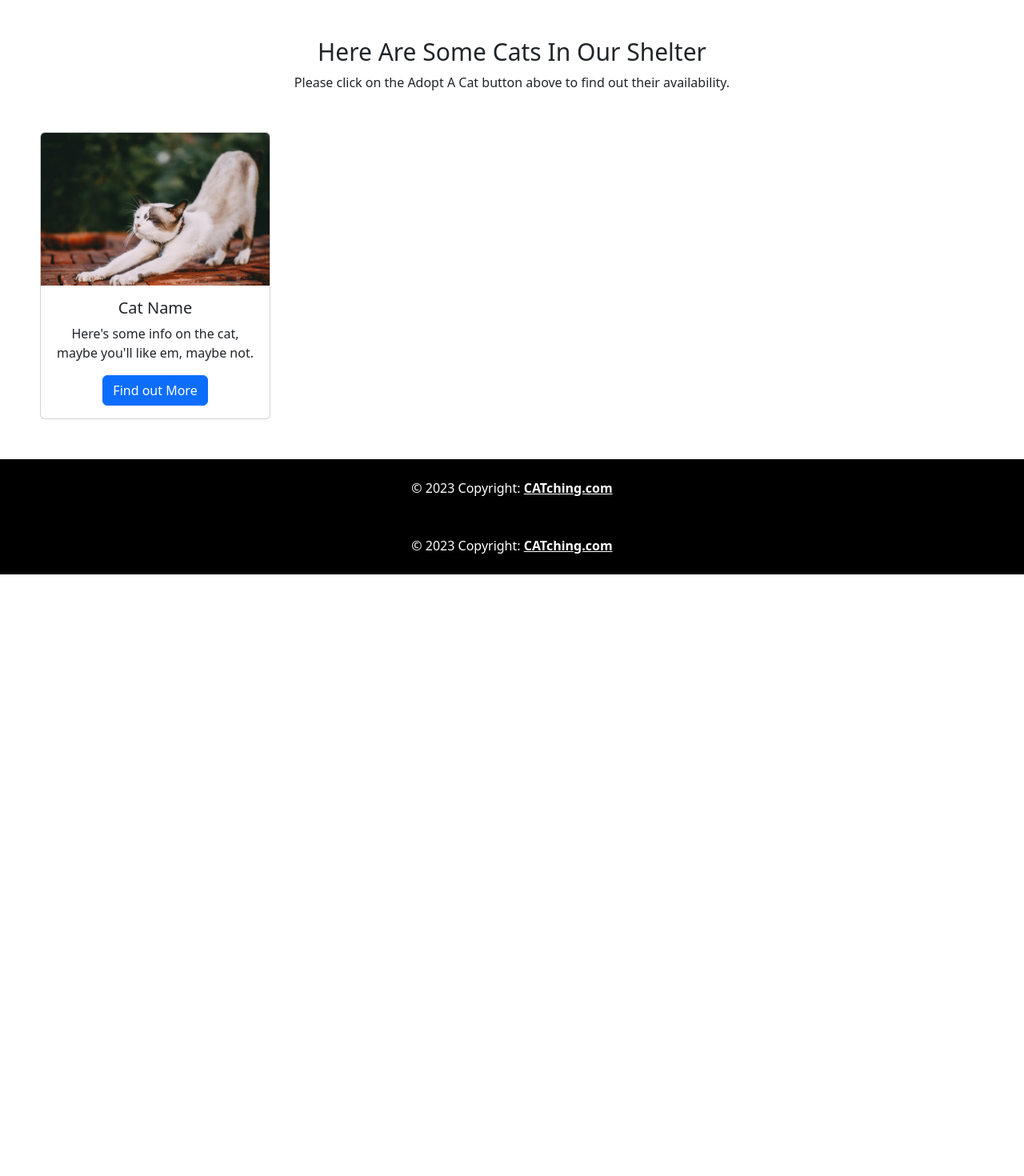
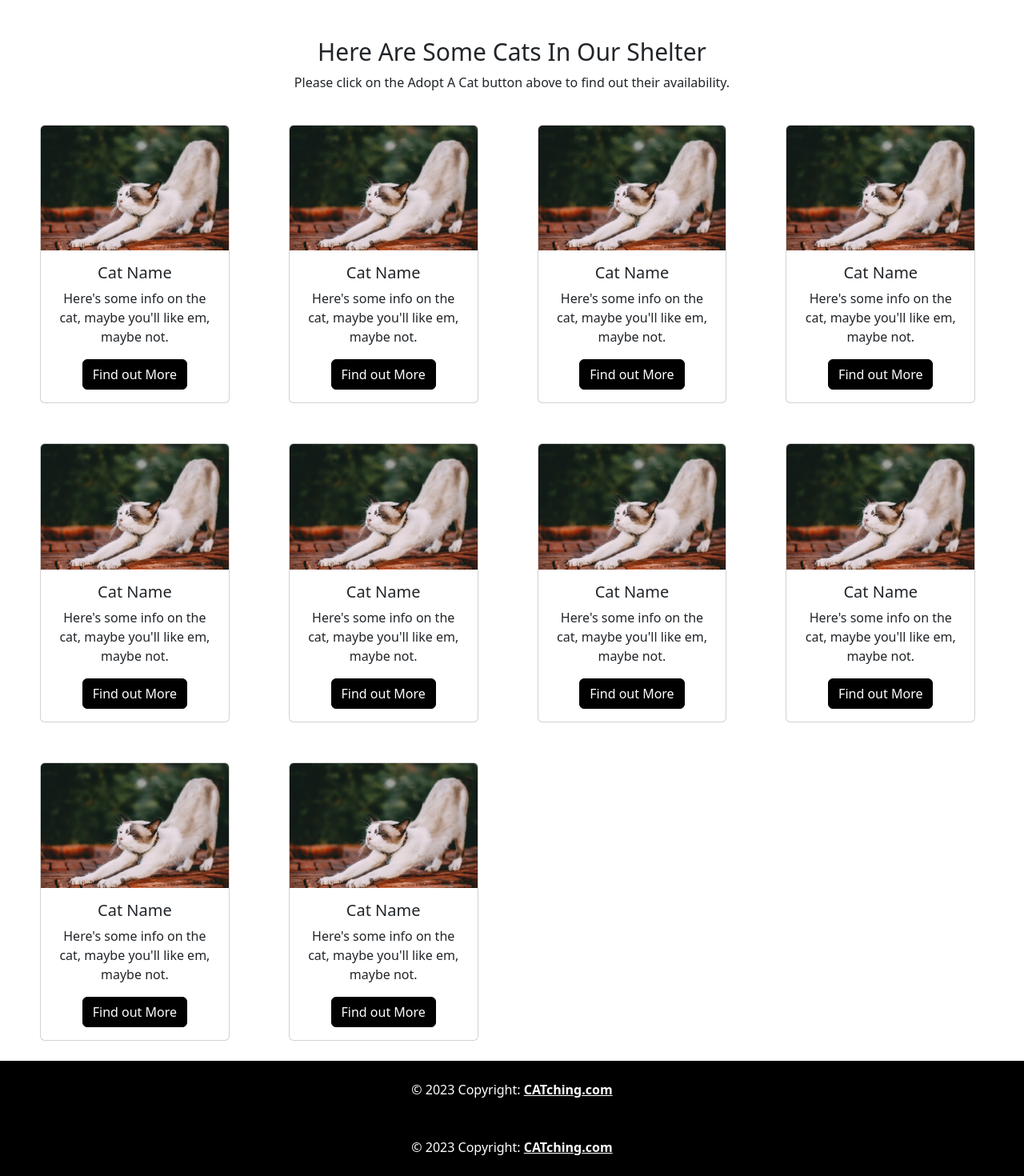
Before and after one commit to ilham-yassin/CATching-app-tutorial, a Vue app: page /home in a window 1280 px wide. Shown: the part 771-2241 px from the top of the page at 80% size. Before the commit the page ends 1489 px from the top, so only its background shows below. Built offline with nearby package versions, Linux system fonts and the light colour scheme.

Commit message:
feat: created card component for the content page

```diff
--- a/src/components/CatCard.vue
+++ b/src/components/CatCard.vue
@@ -1,10 +1,117 @@
 <template>
-    <div class="card" style="width: 18rem;">
+    <!-- <div class="card" style="width: 18rem;">
         <img src="../assets/cat01.jpg" class="card-img-top" alt="...">
         <div class="card-body">
             <h5 class="card-title">Cat Name</h5>
             <p class="card-text">Here's some info on the cat, maybe you'll like em, maybe not.</p>
             <a href="#" class="btn btn-primary">Find out More</a>
+        </div>
+    </div>
+
+    <div class="row">
+
+    </div> -->
+
+    <div class="row row-cols-1 row-cols-md-5 g-10">
+        <div class="col">
+            <div class="card h-100">
+                <img src="../assets/cat01.jpg" class="card-img-top" alt="...">
+                <div class="card-body">
+                    <h5 class="card-title">Cat Name</h5>
+                    <p class="card-text">Here's some info on the cat, maybe you'll like em, maybe not.</p>
+                    <a href="#" class="btn btn-primary">Find out More</a>
+                </div>
+            </div>
+        </div>
+        <div class="col">
+            <div class="card h-100">
+                <img src="../assets/cat01.jpg" class="card-img-top" alt="...">
+                <div class="card-body">
+                    <h5 class="card-title">Cat Name</h5>
+                    <p class="card-text">Here's some info on the cat, maybe you'll like em, maybe not.</p>
+                    <a href="#" class="btn btn-primary">Find out More</a>
+                </div>
+            </div>
+        </div>
+        <div class="col">
+            <div class="card h-100">
+                <img src="../assets/cat01.jpg" class="card-img-top" alt="...">
+                <div class="card-body">
+                    <h5 class="card-title">Cat Name</h5>
+                    <p class="card-text">Here's some info on the cat, maybe you'll like em, maybe not.</p>
+                    <a href="#" class="btn btn-primary">Find out More</a>
+                </div>
+            </div>
+        </div>
+        <div class="col">
+            <div class="card h-100">
+                <img src="../assets/cat01.jpg" class="card-img-top" alt="...">
+                <div class="card-body">
+                    <h5 class="card-title">Cat Name</h5>
+                    <p class="card-text">Here's some info on the cat, maybe you'll like em, maybe not.</p>
+                    <a href="#" class="btn btn-primary">Find out More</a>
+                </div>
+            </div>
+        </div>
+        <div class="col">
+            <div class="card h-100">
+                <img src="../assets/cat01.jpg" class="card-img-top" alt="...">
+                <div class="card-body">
+                    <h5 class="card-title">Cat Name</h5>
+                    <p class="card-text">Here's some info on the cat, maybe you'll like em, maybe not.</p>
+                    <a href="#" class="btn btn-primary">Find out More</a>
+                </div>
+            </div>
+        </div>
+        <div class="col">
+            <div class="card h-100">
+                <img src="../assets/cat01.jpg" class="card-img-top" alt="...">
+                <div class="card-body">
+                    <h5 class="card-title">Cat Name</h5>
+                    <p class="card-text">Here's some info on the cat, maybe you'll like em, maybe not.</p>
+                    <a href="#" class="btn btn-primary">Find out More</a>
+                </div>
+            </div>
+        </div>
+        <div class="col">
+            <div class="card h-100">
+                <img src="../assets/cat01.jpg" class="card-img-top" alt="...">
+                <div class="card-body">
+                    <h5 class="card-title">Cat Name</h5>
+                    <p class="card-text">Here's some info on the cat, maybe you'll like em, maybe not.</p>
+                    <a href="#" class="btn btn-primary">Find out More</a>
+                </div>
+            </div>
+        </div>
+        <div class="col">
+            <div class="card h-100">
+                <img src="../assets/cat01.jpg" class="card-img-top" alt="...">
+                <div class="card-body">
+                    <h5 class="card-title">Cat Name</h5>
+                    <p class="card-text">Here's some info on the cat, maybe you'll like em, maybe not.</p>
+                    <a href="#" class="btn btn-primary">Find out More</a>
+                </div>
+            </div>
+        </div>
+        <div class="col">
+            <div class="card h-100">
+                <img src="../assets/cat01.jpg" class="card-img-top" alt="...">
+                <div class="card-body">
+                    <h5 class="card-title">Cat Name</h5>
+                    <p class="card-text">Here's some info on the cat, maybe you'll like em, maybe not.</p>
+                    <a href="#" class="btn btn-primary">Find out More</a>
+                </div>
+            </div>
+        </div>
+        <div class="col">
+            <div class="card h-100">
+                <img src="../assets/cat01.jpg" class="card-img-top" alt="...">
+                <div class="card-body">
+                    <h5 class="card-title">Cat Name</h5>
+                    <p class="card-text">Here's some info on the cat, maybe you'll like em, maybe not.</p>
+                    <a href="#" class="btn btn-primary">Find out More</a>
+                </div>
+            </div>
         </div>
     </div>
 </template>
@@ -14,8 +121,16 @@
 </script>
 
 <style scoped>
+
+.col {
+    margin: 25px 0px 25px 50px;
+}
 .card {
-    margin: 50px 0px 50px 50px;
+    margin: 0px 0px 0px 0px;
 }
 
+.btn {
+    background-color: #000;
+    border-color: #000;
+}
 </style>
```
